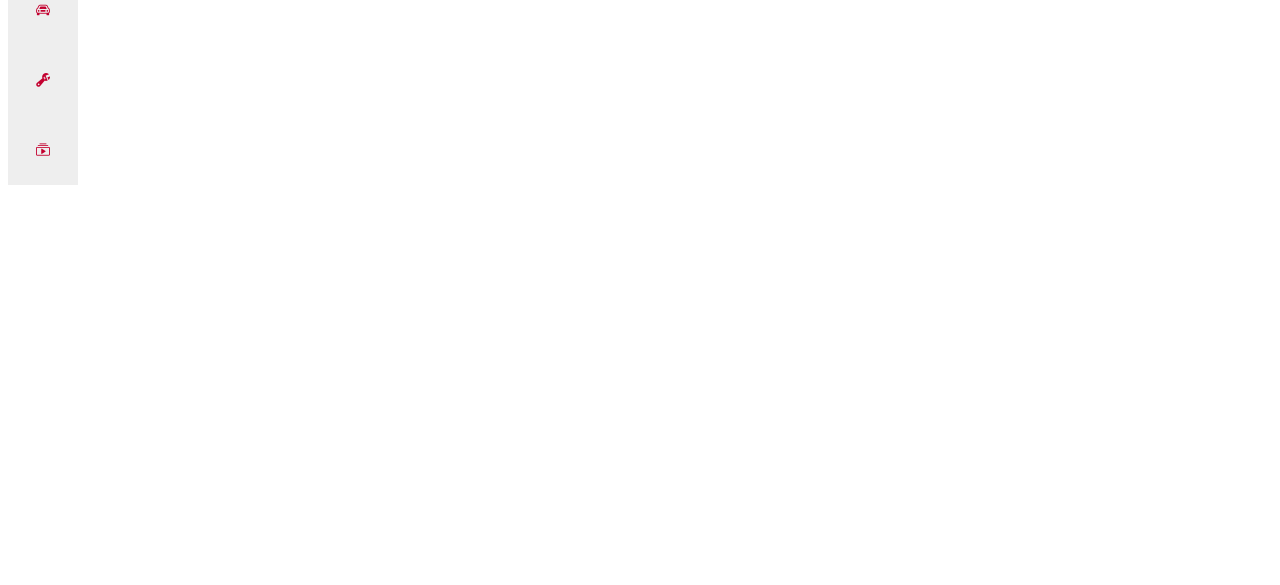
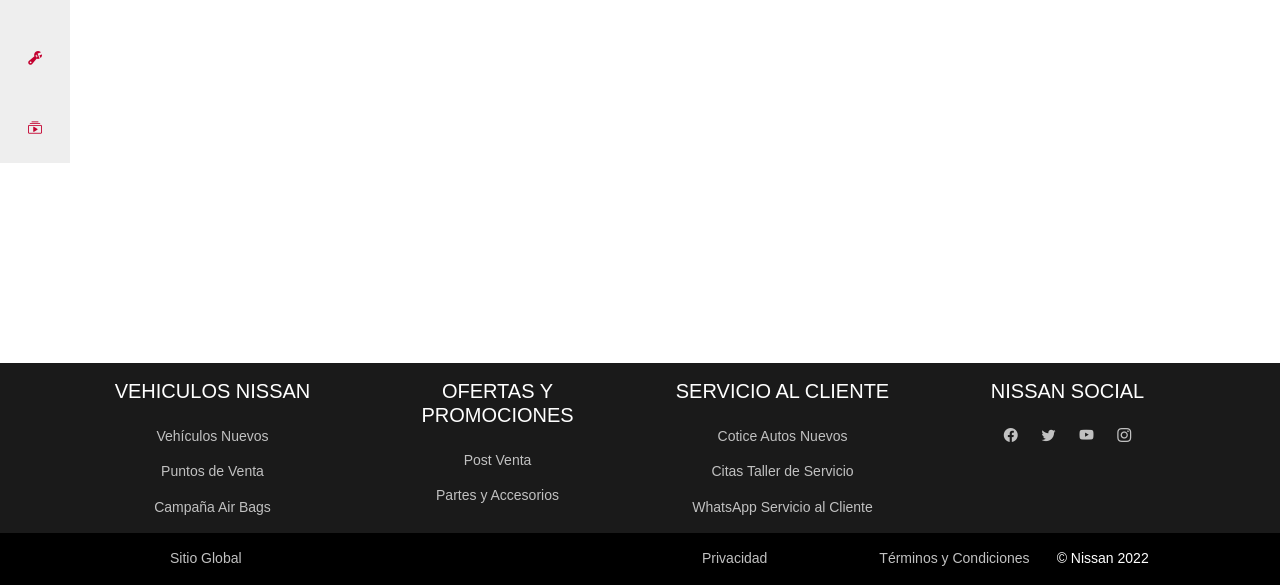
Before and after one commit to mmorac/tiendavirtual, a plain HTML site: page index.html in a window 1280 px wide. Shown: the part 215-800 px from the top of the page. Drawn offline with nearby package versions, Linux system fonts and the light colour scheme.

Commit message:
Creacion del Footer
Se carga el footer completo, junto con algunas modificaciones en el estilo del body, favor revisar antes del merge.

```diff
--- a/index.html
+++ b/index.html
@@ -5,6 +5,7 @@
     <meta http-equiv="X-UA-Compatible" content="IE=edge">
     <meta name="viewport" content="width=device-width, initial-scale=1.0">
     <!--AGREGANDO BOOTSTRAP 5.2-->
+    <link href="https://cdn.jsdelivr.net/npm/bootstrap@5.2.0/dist/css/bootstrap.min.css" rel="stylesheet" integrity="sha384-gH2yIJqKdNHPEq0n4Mqa/HGKIhSkIHeL5AyhkYV8i59U5AR6csBvApHHNl/vI1Bx" crossorigin="anonymous">
     <script src="https://cdn.jsdelivr.net/npm/@popperjs/core@2.11.5/dist/umd/popper.min.js" integrity="sha384-Xe+8cL9oJa6tN/veChSP7q+mnSPaj5Bcu9mPX5F5xIGE0DVittaqT5lorf0EI7Vk" crossorigin="anonymous"></script>
     <script src="https://cdn.jsdelivr.net/npm/bootstrap@5.2.0/dist/js/bootstrap.min.js" integrity="sha384-ODmDIVzN+pFdexxHEHFBQH3/9/vQ9uori45z4JjnFsRydbmQbmL5t1tQ0culUzyK" crossorigin="anonymous"></script>
     <!--AGREGANDO REFERENCIA A LOS ÍCONOS DE BOOTSTRAP-->
@@ -46,5 +47,74 @@
         </ul>
       </nav>
 
+
+      <!-- FOOTER VA AQUI -->
+      <div class="container-fluid text-white footer">
+        <div class="row pt-3 sub-footer text-center">
+          <!-- vehiculos nissan -->
+          <div class="col-xs-12 col-md-6 col-lg-3">
+            <p class="h5 mb-4 text-uppercase">Vehiculos Nissan</p>
+            <div class="mb-3">
+              <a href="#" class="text-decoration-none">Vehículos Nuevos</a>
+            </div>
+            <div class="mb-3">
+              <a href="#" class="text-decoration-none">Puntos de Venta</a>
+            </div>
+            <div class="mb-3">
+              <a href="#" class="text-decoration-none">Campaña Air Bags</a>
+            </div>
+          </div>
+          <!-- ofertas y promociones -->
+          <div class="col-xs-12 col-md-6 col-lg-3">
+            <p class="h5 mb-4 text-uppercase">ofertas y promociones</p>
+            <div class="mb-3">
+              <a href="#" class="text-decoration-none">Post Venta</a>
+            </div>
+            <div class="mb-3">
+              <a href="#" class="text-decoration-none">Partes y Accesorios</a>
+            </div>
+          </div>
+          <!-- servicio al cliente -->
+          <div class="col-xs-12 col-md-6 col-lg-3">
+            <p class="h5 mb-4 text-uppercase">Servicio al Cliente</p>
+            <div class="mb-3">
+              <a href="#" class="text-decoration-none">Cotice Autos Nuevos</a>
+            </div>
+            <div class="mb-3">
+              <a href="#" class="text-decoration-none">Citas Taller de Servicio</a>
+            </div>
+            <div class="mb-3">
+              <a href="#" class="text-decoration-none">WhatsApp Servicio al Cliente</a>
+            </div>
+          </div>
+          <!-- nissan social -->
+          <div class="col-xs-12 col-md-6 col-lg-3">
+            <p class="h5 mb-4 text-uppercase">Nissan Social</p>
+            <div class="icons">
+              <a href="#" class="bi bi-facebook"></a>
+              <a href="#" class="bi bi-twitter"></a>
+              <a href="#" class="bi bi-youtube"></a>
+              <a href="#" class="bi bi-instagram"></a>
+            </div>
+          </div>
+        </div>
+        <!-- final negro del footer -->
+        <div class="sp-footer pt-3">
+          <div class="row">
+            <div class="col-xs-12 col-md-6">
+              <a href="#" class="text-start text-decoration-none">Sitio Global</a>
+            </div>
+              <div class="col-xs-12 col-md-3 col-lg-2">
+                <a href="#" class="text-decoration-none">Privacidad</a>
+              </div>
+              <div class="col-xs-12 col-md-3 col-lg-2">
+                <a href="#" class="text-decoration-none">Términos y Condiciones</a>
+              </div>
+              <div class="col-xs-12 col-md-3 col-lg-2">
+                <p class="copyright-text">© Nissan 2022</p>
+              </div>
+          </div>
+        </div>
+      </div>
 </body>
 </html>
--- a/styles/style.css
+++ b/styles/style.css
@@ -7,12 +7,14 @@
 }
 
 body {
-    padding: 100px 0;
-    max-width:640px;
+    padding: 100px 0 0 0;
+    /* max-width:640px; */
 	font-family: 'Montserrat', sans-serif;
 	font-size: 14px;
     line-height:1.4;
-
+	display: flex;
+	flex-direction: column;
+	min-height: 100vh;
 }
 
 nav {
@@ -89,3 +91,43 @@ nav ul li div { position: relative; }
 .menuflotante{
     padding-left: 0;
 }
+
+
+/* Footer */
+
+a {
+	color: #C1C1C1;
+}
+
+a:hover {
+	text-decoration: underline !important;
+	color: white;
+}
+
+.footer {
+	margin-top: auto;
+	padding-left: 0;
+	padding-right: 0;
+}
+
+.sub-footer {
+	background-color: #1A1A1A;
+	padding-left: 70px;
+	padding-right: 70px;
+	margin: auto;
+}
+
+.sp-footer {
+	background-color: black;
+	padding-left: 170px;
+	padding-right: 70px;
+	margin: 0px;
+}
+
+.bi-facebook, .bi-twitter, .bi-youtube, .bi-instagram {
+	margin: 0 10px;
+}
+
+.icons {
+	margin-bottom: 30px;
+}
```
